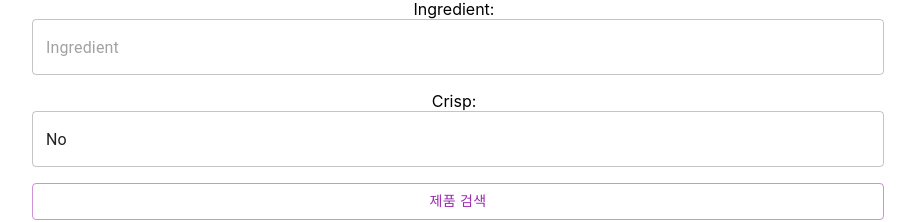
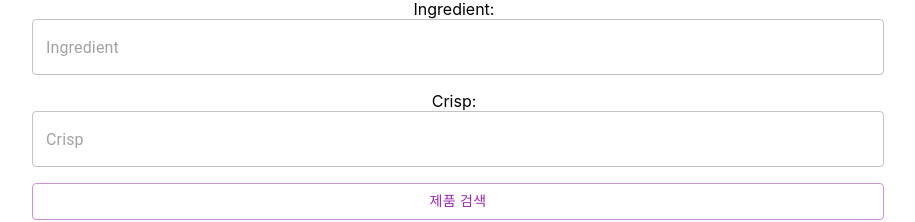
Before and after one commit to dona0123/TumProject-Frontend, a React (Create React App) app: page / in a window 1280 px wide. Shown: the part 1513-1735 px from the top of the page, without its empty margins (182-1097 px from the left). Built offline with nearby package versions, Linux system fonts and the light colour scheme; no server answers.

Commit message:
[240615] 텀프 3단계 시작

```diff
--- a/src/EditShop.js
+++ b/src/EditShop.js
@@ -115,7 +115,7 @@ const EditShop = ({ setProducts }) => {
             placeholder="Crisp"
             fullWidth
             onChange={onInputChange}
-            value={item.crisp ? "Yes" : "No"}
+            value={item.crisp}
           />
         </Grid>
         <Grid item xs={12} container spacing={2}>
```
